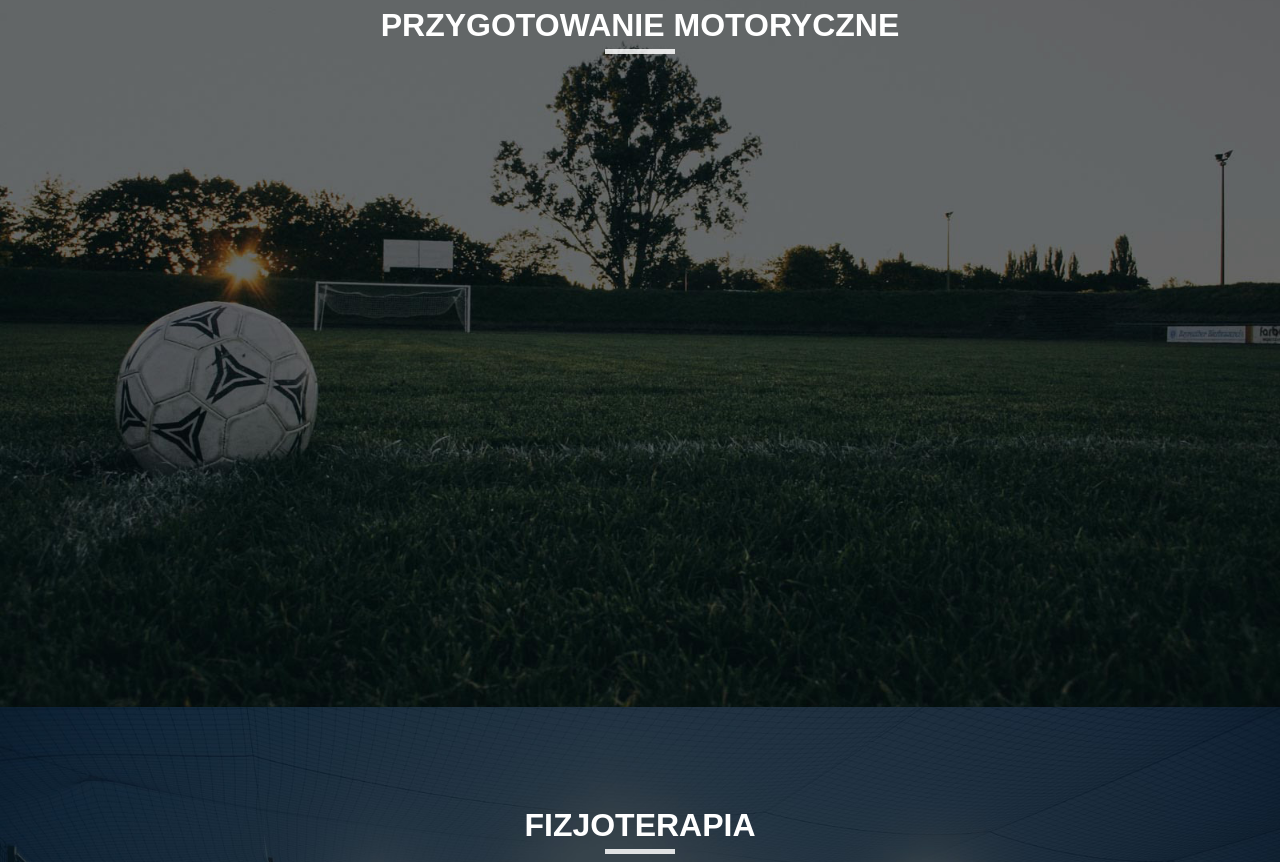
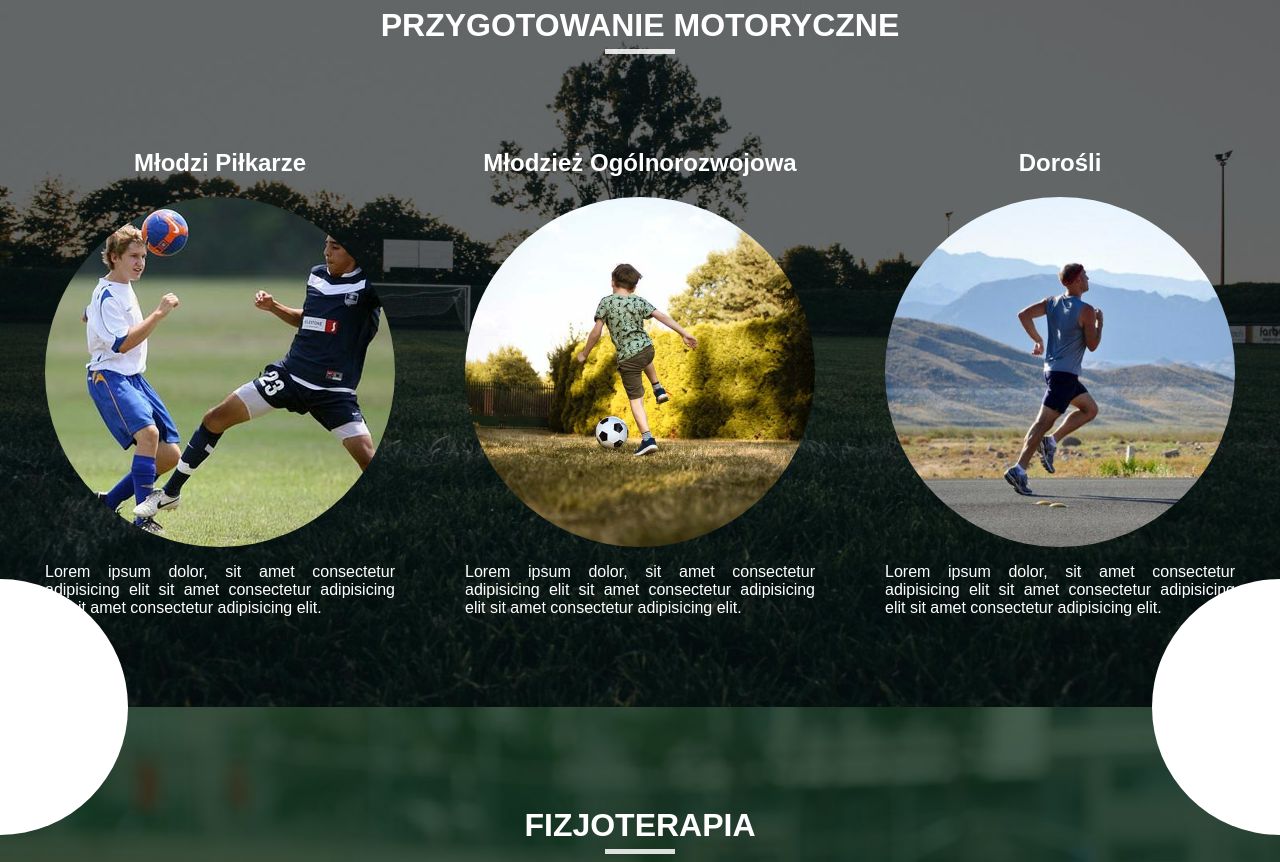
Before and after one commit to Amenoxa/semiprosport, a plain HTML site: page index.html in a window 1280 px wide. Shown: the part 1853-2715 px from the top of the page. Drawn offline with nearby package versions, Linux system fonts and the light colour scheme.

Commit message:
motoryka section
+structure
+images
+animations
+svg

```diff
--- a/index.html
+++ b/index.html
@@ -18,12 +18,16 @@
 
     <title>SemiproSPORT</title>
 </head>
+<!-- -->
+<body>
 
-<body>
+  <!-- LOADER -->
   <div class="loader">
     <img src="img/loader.gif" alt="loader" class="loader__animation">
   </div>
+  <!--WRAPPER -->
     <main class="wrapper">
+  <!-- NAVBAR -->
         <nav class="menu" id="menu">
                 <a href="#header" class="menu__logo">SEMI<br>PRO</a>
             <ul id="menuList" class="menu__list" >
@@ -39,6 +43,7 @@
               <i class="fa fa-bars"></i>
             </a>
         </nav>
+  <!-- HEARER/HERO -->
         <header id="header" class="header">
 
           <div class="header__overlay-particles" id="h-particles"></div>
@@ -52,6 +57,7 @@
               <polygon points="0,0 500,100 900,100 1400,0 1400,100 0,100 0,0" style="fill:white";>
             </svg>
         </header>
+  <!-- ABOUT SECTION -->
         <section id="about" class="about">
 
           <div class="about__overlay-animation" >
@@ -102,27 +108,58 @@
                 <a href="" class="about__link"><i class="fa fa-commenting"></i></a>
               </div>
 
-
-
         </section>
-        <section id="service1" class="motoryka animation" data-animation="fadeInUpBig">
+  <!-- MOTORYKA SECTION -->
+        <section id="service1" class="motoryka animation" data-animation="fadeInUp">
           <svg class="motoryka__top" viewBox="0, 0, 1400, 100">
             <polygon points="0,0 1400,0 1400,100 900,0 500,0 0,100 0,0" style="fill:white";>
           </svg>
-            <h1 class="motoryka__title">Przygotowanie motoryczne<hr class="hr--white"></h1>
+
+          <svg class="motoryka__bottom-right" viewBox="0, 0, 100, 100">
+            <circle cx="0" cy="100" r="10" style="fill:white";>
+          </svg>
+          <svg class="motoryka__bottom-left" viewBox="0, 0, 100, 100">
+            <circle cx="100" cy="100" r="10" style="fill:white";>
+          </svg>
+            <h1 class="motoryka__title animation" data-animation="fadeIn">Przygotowanie motoryczne<hr class="hr--white"></h1>
+            <div class="motoryka__item animation" data-animation="fadeIn">
+                <h2 class="motoryka__subtitle">Młodzi Piłkarze</h2>
+                <img class="motoryka__image" src="img/motoryka/mp.jpg" alt="" srcset="">
+                <p class="motoryka__description">Lorem ipsum dolor, sit amet consectetur adipisicing elit sit amet consectetur adipisicing elit sit amet consectetur adipisicing elit.</p>
+            </div>
+            <div class="motoryka__item animation" data-animation="fadeIn">
+              <h2 class="motoryka__subtitle">Młodzież Ogólnorozwojowa</h2>
+              <img class="motoryka__image" src="img/motoryka/mo.jpg" alt="" srcset="">
+              <p class="motoryka__description">Lorem ipsum dolor, sit amet consectetur adipisicing elit sit amet consectetur adipisicing elit sit amet consectetur adipisicing elit.</p>
+          </div>
+          <div class="motoryka__item animation" data-animation="fadeIn">
+            <h2 class="motoryka__subtitle">Dorośli</h2>
+            <img class="motoryka__image" src="img/motoryka/do.jpg" alt="" srcset="">
+            <p class="motoryka__description">Lorem ipsum dolor, sit amet consectetur adipisicing elit sit amet consectetur adipisicing elit sit amet consectetur adipisicing elit.</p>
+        </div>
+        </section>
+  <!-- FIZJOTERAPIA SECTION -->
+        <section id="service2" class="fizjo">
+          <svg class="fizjo__top-right" viewBox="0, 0, 100, 100">
+            <circle cx="100" cy="0" r="10" style="fill:white";>
+          </svg>
+          <svg class="fizjo__top-left" viewBox="0, 0, 100, 100">
+            <circle cx="0" cy="0" r="10" style="fill:white";>
+          </svg>
+          <svg class="fizjo__bottom" viewBox="0, 0, 1400, 100">
+            <polygon points="0,0 500,100 900,100 1400,0 1400,100 0,100 0,0" style="fill:white";>
+          </svg>
+
+          <h1 class="fizjo__title">Fizjoterapia<hr class="hr--white"></h1>
+
+        </section>
+  <!-- TRENING SECTION -->
+        <section id="service3" class="trening">
+
+            <h1 class="trening__title">Trening<hr></h1>
         </section>
 
-        <section id="service2" class="fizjo">
-
-            <h1 class="fizjo__title">Fizjoterapia<hr class="hr--white"></h1>
-        </section>
-
-        <section id="service3" class="trening">
-
-            <h1 class="trening__title">Trening<hr class="hr--white"></h1>
-        </section>
-
-
+  <!-- CONTACT SECTION -->
         <section id="contact" class="contact">
         <h1 class="contact__title">Kontakt<hr></h1>
 
@@ -146,6 +183,7 @@
             </div>
 
         </section>
+  <!-- FOOTER -->
         <footer class="footer">
             <div class="footer__social">
                 <ul class="footer__list">
@@ -160,6 +198,7 @@
 
 
     </main>
+  <!-- Javascript -->
 <script>
   function myFunction() {
   var x = document.getElementById("menuList");
--- a/sass/_fizjoterapia.scss
+++ b/sass/_fizjoterapia.scss
@@ -1,5 +1,5 @@
 .fizjo {
-    background: url(../img/background/xxx-bg.jpg) center fixed;
+    background: url(../img/background/tren-bg.jpg) center fixed;
     display: flex;
     width: 100%;
 	padding: 0;
@@ -34,4 +34,25 @@
     }
 
 
+    &__top-left {
+        position: absolute;
+        width: 100%;
+        left: 0;
+        top: 0;
+    }
+
+    &__top-right {
+        position: absolute;
+        width: 100%;
+        left: 0;
+        top: 0;
+    }
+
+    &__bottom {
+        position: absolute;
+        width: 100%;
+        left: 0;
+        bottom: 0;
+        z-index: +1;
+    }
 }
--- a/sass/_motoryka.scss
+++ b/sass/_motoryka.scss
@@ -12,7 +12,8 @@
     flex-wrap: wrap;
     position: relative;
     overflow: hidden;
-    justify-content: flex-end;
+    align-content: flex-start;
+    justify-content: center;
 
 
 
@@ -22,7 +23,9 @@
         margin: auto;
         margin-top: 100px;
         max-height: 7vh;
+        margin-bottom: 40px;
         color: #fff;
+        flex-basis: 90%;
         @media (max-width: 735px){
             font-size: 1.5rem;
             grid-row: 1;
@@ -38,5 +41,44 @@
         left: 0;
         top: 0;
     }
+    &__bottom-right{
+        position: absolute;
+        width: 100%;
+        right: 0;
+        bottom: 0;
+    }
+    &__bottom-left{
+        position: absolute;
+        width: 100%;
+        left: 0;
+        bottom: 0;
+    }
+    &__item {
+        justify-content: center;
+        justify-items: center;
+        flex-basis: 25%;
+        margin: 20px 20px;
+        padding: 10px 15px;
+        max-width: 350px;
+    }
+    &__subtitle {
+        color: white;
+        text-align: center;
+    }
+    &__description {
+        color: white;
+        text-align: justify;
+    }
+    &__image {
+        justify-self: center;
+        max-width: 350px;
+        display: block;
+        border-radius: 50%;
+        -webkit-border-radius: 50%;
+        -moz-border-radius: 50%;
+        -ms-border-radius: 50%;
+        -o-border-radius: 50%;
+        border-color: rgba(153, 205, 50, 0.212);
+}
 
 }
--- a/sass/_trening.scss
+++ b/sass/_trening.scss
@@ -1,9 +1,8 @@
 .trening {
-    background: url(../img/background/tren-bg.jpg) center fixed;
     display: flex;
     width: 100%;
 	padding: 0;
-	background-color: rgba(41, 40, 40, 0.836);
+	background-color: rgb(255, 255, 255);
     -webkit-background-size: cover;
 	-moz-background-size: cover;
 	background-size: cover;
@@ -22,7 +21,7 @@
         margin: auto;
         margin-top: 100px;
         max-height: 7vh;
-        color: #fff;
+        color: rgba(0, 0, 0, 0.945);
         @media (max-width: 735px){
             font-size: 1.5rem;
             grid-row: 1;
@@ -34,4 +33,5 @@
     }
 
 
+
 }
```
Also changed, not shown: css/main.css, img/motoryka/do.jpg (added), img/motoryka/mo.jpg (added), img/motoryka/mp.jpg (added), 1 other file.
